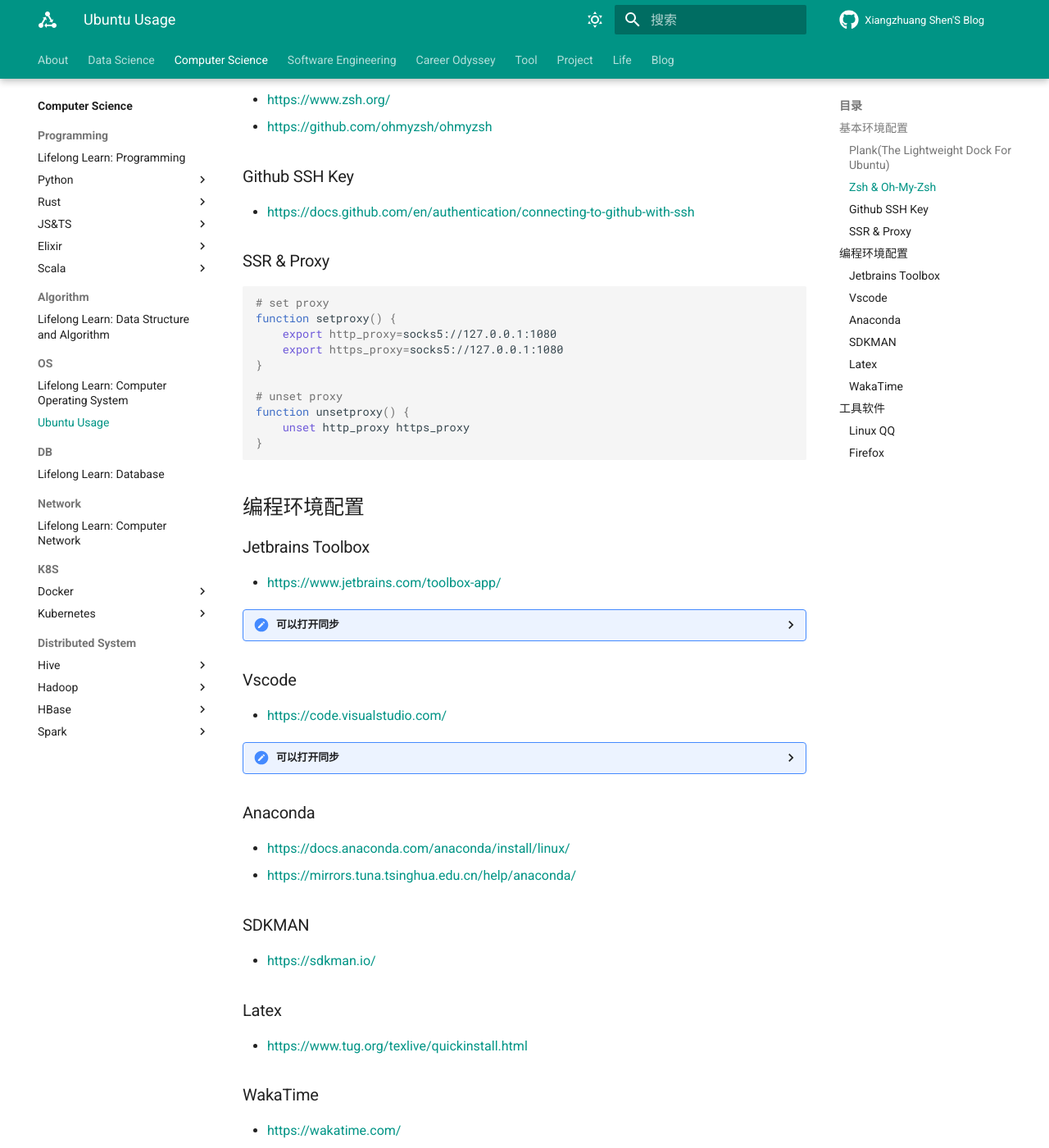
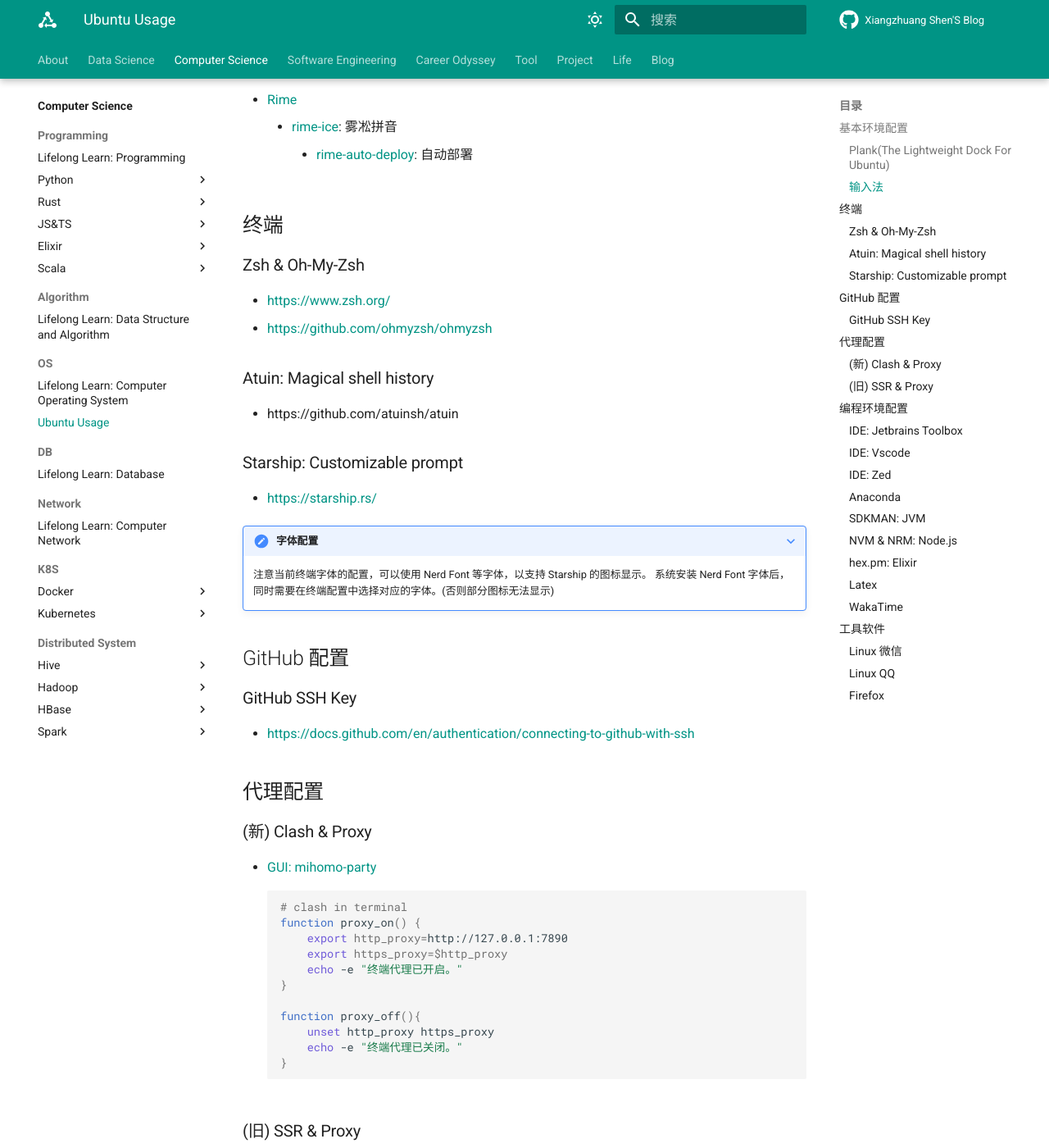
Before and after one commit to shenxiangzhuang/shenxiangzhuang.github.io, an MkDocs documentation site: the page built from docs/cs/os/ubuntu-usage.md, in a window 1280 px wide and 1400 px high, scrolled down 366 px. Shown: the whole window at 82% size. Built offline with MkDocs 1.6.1 and Material for MkDocs 9.7.7, drawn with Linux system fonts in a browser that asks for light colours; comment, search, counter and statistics services are not loaded; some of the changed text lies outside the part shown.

Commit message:
cs(os): add ubuntu settings

````diff
--- a/docs/cs/os/ubuntu-usage.md
+++ b/docs/cs/os/ubuntu-usage.md
@@ -1,4 +1,4 @@
-# Ubuntu Usage
+# Ubuntu 使用配置
 
 
 ## 基本环境配置
@@ -6,16 +6,51 @@
 ### Plank(The Lightweight Dock For Ubuntu)
 - [https://www.unixmen.com/plank-lightweight-dock-ubuntu/](https://www.unixmen.com/plank-lightweight-dock-ubuntu/)
 
+### 输入法
+- [Rime](https://rime.im/)
+    - [rime-ice](https://github.com/iDvel/rime-ice): 雾凇拼音
+        - [rime-auto-deploy](https://github.com/Mark24Code/rime-auto-deploy): 自动部署
 
+## 终端
 ### Zsh & Oh-My-Zsh
 - [https://www.zsh.org/](https://www.zsh.org/)
 - [https://github.com/ohmyzsh/ohmyzsh](https://github.com/ohmyzsh/ohmyzsh)
 
-### Github SSH Key
+### Atuin: Magical shell history
+- https://github.com/atuinsh/atuin
+
+### Starship: Customizable prompt
+- [https://starship.rs/](https://starship.rs/)
+
+???+ note "字体配置"
+
+    注意当前终端字体的配置，可以使用 Nerd Font 等字体，以支持 Starship 的图标显示。
+    系统安装 Nerd Font 字体后，同时需要在终端配置中选择对应的字体。(否则部分图标无法显示)
+
+
+## GitHub 配置
+### GitHub SSH Key
 - [https://docs.github.com/en/authentication/connecting-to-github-with-ssh](https://docs.github.com/en/authentication/connecting-to-github-with-ssh)
 
+## 代理配置
 
-### SSR & Proxy
+### (新) Clash & Proxy
+- [GUI: mihomo-party](https://github.com/mihomo-party-org/mihomo-party)
+```bash
+# clash in terminal
+function proxy_on() {
+    export http_proxy=http://127.0.0.1:7890
+    export https_proxy=$http_proxy
+    echo -e "终端代理已开启。"
+}
+
+function proxy_off(){
+    unset http_proxy https_proxy
+    echo -e "终端代理已关闭。"
+}
+```
+
+### (旧) SSR & Proxy
 ```bash
 # set proxy
 function setproxy() {
@@ -31,29 +66,46 @@
 
 ## 编程环境配置
 
-### Jetbrains Toolbox
+### IDE: Jetbrains Toolbox
 - [https://www.jetbrains.com/toolbox-app/](https://www.jetbrains.com/toolbox-app/)
 
 ??? "可以打开同步"
     同步插件等各种配置信息。目前主要是Latex环境的配置。
 
-### Vscode
+### IDE: Vscode
 - [https://code.visualstudio.com/](https://code.visualstudio.com/)
 
 ??? "可以打开同步"
     同步各种配置信息
+
+### IDE: Zed
+- [Zed](https://zed.dev/)
 
 
 ### Anaconda
 - [https://docs.anaconda.com/anaconda/install/linux/](https://docs.anaconda.com/anaconda/install/linux/)
 - [https://mirrors.tuna.tsinghua.edu.cn/help/anaconda/](https://mirrors.tuna.tsinghua.edu.cn/help/anaconda/)
 
-### SDKMAN
+### SDKMAN: JVM
 - [https://sdkman.io/](https://sdkman.io/)
 
+### NVM & NRM: Node.js
+
+- [NVM](https://github.com/nvm-sh/nvm)
+- [NRM](https://github.com/Pana/nrm)
+
+### hex.pm: Elixir
+- [UPYUN 支持 Elixir hex.pm 国内镜像](https://ruby-china.org/topics/31631)
+
+```shell
+export HEX_MIRROR="https://hexpm.upyun.com"
+export HEX_CDN="https://hexpm.upyun.com"
+```
 
 ### Latex
 - [https://www.tug.org/texlive/quickinstall.html](https://www.tug.org/texlive/quickinstall.html)
+- [ctexbook-template](https://github.com/shenxiangzhuang/ctexbook-template)
+  - 包含 VSCode 配置文件，可以直接使用 VSCode 进行 Latex 编写
 
 ### WakaTime
 - [https://wakatime.com/](https://wakatime.com/)
@@ -61,8 +113,12 @@
 
 ## 工具软件
 
+### Linux 微信
+- [https://linux.weixin.qq.com/en](https://linux.weixin.qq.com/en)
+
 ### Linux QQ
 - [https://im.qq.com/linuxqq/index.shtml](https://im.qq.com/linuxqq/index.shtml)
+
 
 ### Firefox
 - [https://www.mozilla.org/en-US/firefox/new/](https://www.mozilla.org/en-US/firefox/new/)
````
Also changed, not shown: docs/tool/ubuntu.md (added, +1 -0 lines).
